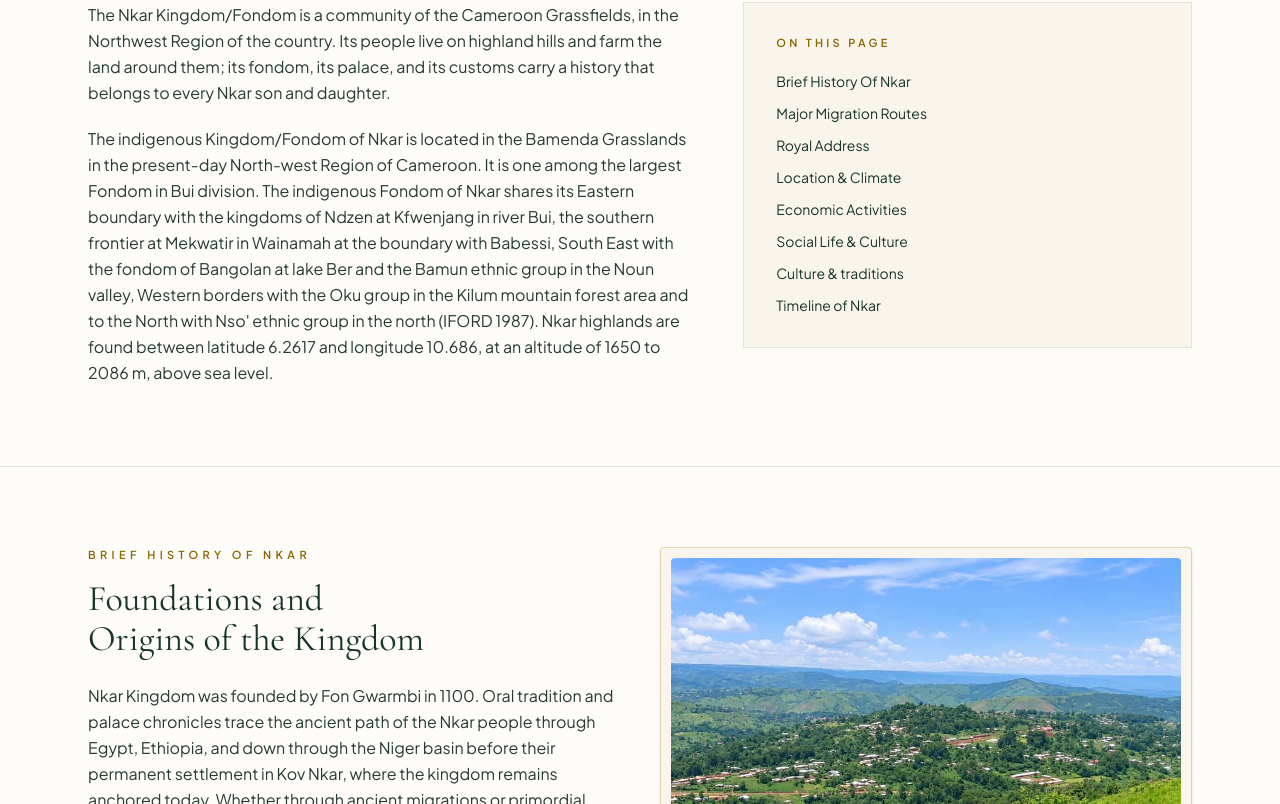
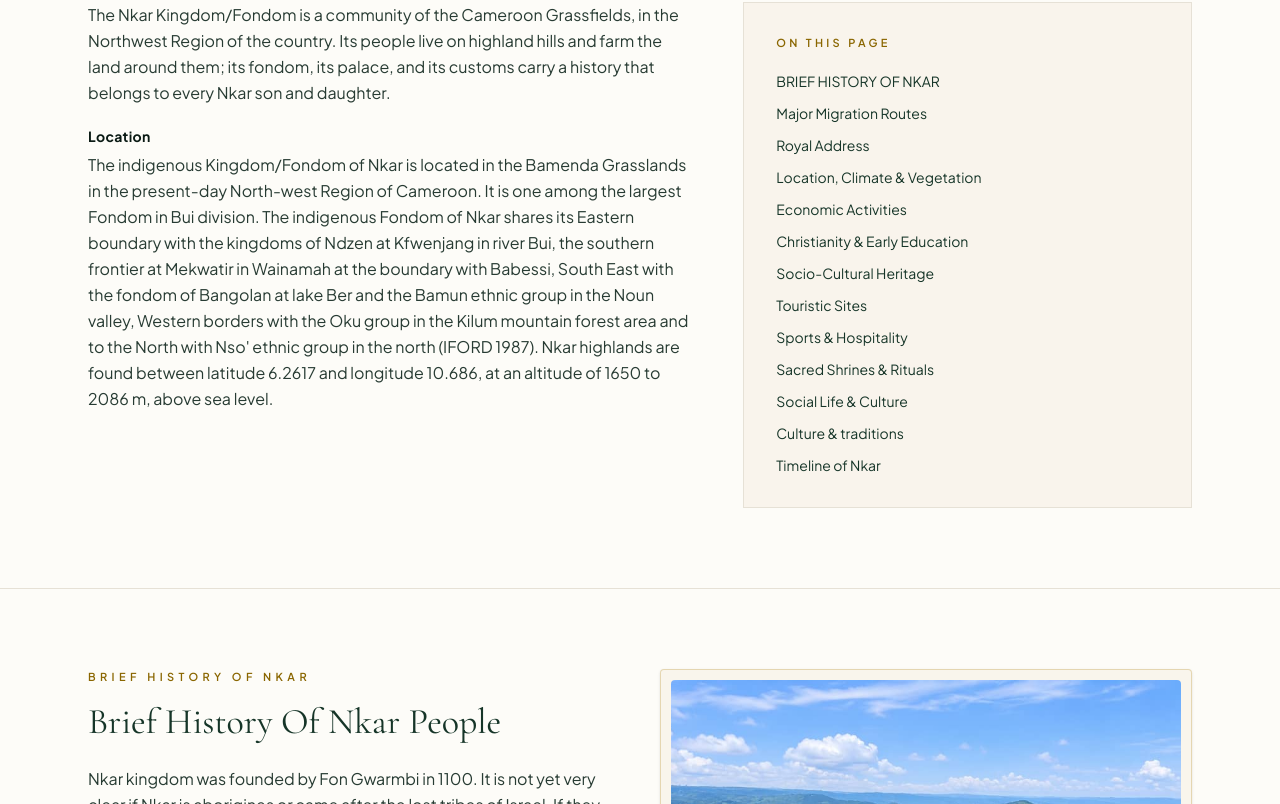
Before and after one commit to lauren-ta237/Nkar-Website, a React (Vite) app in the folder apps/web/: page /about in a window 1280 px wide. Shown: the part 676-1480 px from the top of the page. Built offline with nearby package versions, Linux system fonts and the light colour scheme; no server answers.

Commit message:
feat(about): add vegetation, economy, faith, heritage, sites, sports, and shrines

```diff
--- a/apps/web/src/data/culture.ts
+++ b/apps/web/src/data/culture.ts
@@ -54,14 +54,13 @@ export const aboutLead: string[] = [
 export const aboutSections: AboutSection[] = [
   {
     id: 'history',
-    eyebrow: 'Brief History of Nkar',
-    title: 'Foundations and Origins of the Kingdom',
+    eyebrow: 'BRIEF HISTORY OF NKAR',
+    title: 'Brief History Of Nkar People',
     image: images.villagePath,
     imageAlt: 'Highland path and traditional setting of the Nkar Fondom',
     paragraphs: [
-      'Nkar Kingdom was founded by Fon Gwarmbi in 1100. Oral tradition and palace chronicles trace the ancient path of the Nkar people through Egypt, Ethiopia, and down through the Niger basin before their permanent settlement in Kov Nkar, where the kingdom remains anchored today. Whether through ancient migrations or primordial settlement, Nkar has cultivated a distinct sovereign culture and civilization in the Northwest Region of Cameroon.',
-      'From its sacred capital at Kov Nkar, the kingdom flourished under the protection of a mystical trench where only those deemed ritually clean were permitted to reside. Across centuries, the Fondom has been governed by 25 Fons spanning eight royal dynasties interred in the sacred royal burial grounds of the Foem.',
-      'Nkar is also historically celebrated for its ancient metallurgical civilization. Research validated in academic defenses (Dr. Atle Dzeawuni, 2024) established that Nkar master metallurgists instituted iron smelting in Babungo around 1400. From sacred forges, copper axes, knives, spears, and royal ceremonial ornaments were produced, establishing an enduring legacy of craftsmanship and technology across the Grassfields.'
+      'Nkar kingdom was founded by Fon Gwarmbi in 1100. It is not yet very clear if Nkar is aborigines or came after the lost tribes of Israel. If they settled where they had always been, then we can say that Nkar began the Nkar Clan where they are settled now. They would not be the first in Africa. We already know of Lucy in East Africa. But if they are Israelites then we can trace them, since the conquest of Israel between 15th and 6th BCE. The Jews were conquered and they spread to India, Syria, Germania, France, Spain, Greece, Egypt, Portugal, America, Ethiopia, Algeria … either as Israelites, Samaritans or Jews. As such they became Islam, Christians, Jews, with diverse religions, rituals and cultures or practices. The Nkar should have passed through Egypt, Ethiopia, down to Niger, and found themselves in Kov Nkar where they are presently settled. The Miriang dance looks to have come right from Niger. It is left for the DNA to discover it. Whether as settlers or aborigines, Nkar has a unique culture in the North West Region of Cameroon.',
+      'Settlement and administration\nNkar has 24 Fons since 1100, starting with Fon Gwarmbi. There are about eight dynasties in the Foem (Burial area for the Fons). The Fons are enthroned by Nwerong Nkar (A regulatory institution of the people). Then he is taken to the Lav wong, to TaaKibuh then to the Fai Kishiyi, before other places.'
     ]
   },
   {
@@ -91,29 +90,88 @@ export const aboutSections: AboutSection[] = [
   },
   {
     id: 'geography',
-    eyebrow: 'Location & Climate',
-    title: 'Climate, Topography and Vegetation',
+    eyebrow: 'Location, Climate & Vegetation',
+    title: 'Climate, Topography and Highland Vegetation',
     image: images.highlands,
     imageAlt: 'Rolling green highland hills and valleys of Nkar',
     paragraphs: [
-      'The indigenous Fondom of Nkar is located in the Bamenda Grassfields of the Northwest Region of Cameroon, standing as one of the largest fondoms in Bui Division. The Nkar highlands lie between latitude 6.2617°N and longitude 10.686°E, with elevations ranging from 1,650 to 2,086 meters above sea level.',
-      'The kingdom shares historic boundaries on the East with the kingdom of Ndzen at Kfwenjang on River Bui; on the South at Mekwatir in Wainamah bordering Babessi; on the Southeast with Bangolan at Lake Ber and the Bamoum in the Noun Valley; on the West with Oku across the Kilum Mountain forest; and on the North with Nso.',
-      'Nkar experiences a temperate highland tropical climate, with temperatures ranging between 15°C and 30°C and an average annual rainfall of 2,525 mm influenced by the Intertropical Convergence Zone (ITCZ). The landscape features a continuous tropical savannah with rich Sporobolus (kikuyu) grass cover, punctuated by ancient relic forest groves preserved at Vekovi (Ngongbaa), Kov Nkar, and Ndzerem, alongside fertile river valleys lined with ferns, mosses, and raffia palms.'
+      'The indigenous Kingdom/Fondom of Nkar is located in the Bamenda Grassfields of the present-day North-west Region of Cameroon, standing as one of the largest fondoms in Bui Division. The Nkar highlands lie between latitude 6.2617\u00b0N and longitude 10.686\u00b0E, at an altitude of 1,650 to 2,086 meters above sea level (IFORD 1987).',
+      'Nkar shares its eastern boundary with the kingdom of Ndzen at Kfwenjang on River Bui; its southern frontier at Mekwatir in Wainamah bordering Babessi; its southeast with Bangolan at Lake Ber and the Bamun ethnic group in the Noun Valley; its western borders with Oku in the Kilum mountain forest area; and its north with the Nso ethnic group.',
+      'Vegetation and hydrology\nThe advancing Sahara desert, deforestation, and slash-and-burn farming practices have produced a grass cover vegetation known as the tropical savannah, with patches of relic forests surviving at Vekovi (Ngongbaa), Kov Nkar, and Ndzerem, alongside many river valleys lined with groves of palms, ferns, moss, and creeping plants (Awoni, 2022). These grasslands form a continuous tropical savannah with kikuyu (Sporobolus) grass cover. Alternating dry and wet seasons cause soil wash, especially on steep mountainous slopes, affecting volumes of streams and intermittent springs flowing from hill watersheds that sometimes dry out completely in the heart of the dry season (Yufenyuy Muhamed, 2020).'
     ]
   },
   {
     id: 'economy',
     eyebrow: 'Economic Activities',
-    title: 'Farming, Agriculture and Enterprise',
+    title: 'Agriculture, Enterprise and Craftsmanship',
     image: images.nkarHillFarms,
     imageAlt: 'Terraced agricultural farms and iconic conical hill of Nkar',
     paragraphs: [
-      'The people of Nkar have sustained a rich agricultural tradition grounded in the extraordinary fertility of their volcanic soils. Staple crops include maize, climbing beans, cassava, groundnuts, yams, cow peas, plantains, bananas, pumpkins, and highland huckleberry (njama-njama). Major agricultural cash crops include arabica coffee, sweet oranges, and extensive raffia palm bushes.',
-      'Livestock husbandry is practiced alongside crop cultivation, with families rearing oxen, goats, sheep, and local poultry across the highland pastures.',
-      'Nkar is also renowned for master raffia bamboo architecture and craftsmanship. With local bamboo, artisans design durable cupboards, beds, chairs, ceilings, stools, mats, and fences, as well as entire traditional structures. Fon Tumi Ntani II pioneered modern architecture in Bui Division by becoming the first traditional ruler to roof his palace with corrugated metal sheets.'
+      'The population of the Nkar indigenous kingdom is involved in diverse activities including agriculture, hunting, trade, and small livestock rearing. Economic operators are active and community forestry is developing in certain areas (MINFOF 2011), supported by fertile land and rich crops such as maize, cassava, oranges, kola nuts, vegetables of all kinds, and raffia palms for wine.',
+      'Craftsmanship and artistic heritage\nThe land of Nkar also supported blacksmithing and decorative arts such as crafting and weaving for which the Nkar people are known. Where migration history suggests broader links, these traditions may be traced to North or West African civilizations sharing similar artistic practices, alongside master raffia bamboo craftsmanship and architectural milestones such as Fon Tumi Ntani II roofing the palace with corrugated metal sheets in Bui Division.'
     ]
   },
   {
+    id: 'christianity-education',
+    eyebrow: 'Christianity & Early Education',
+    title: 'Faith, Schools and Inculturation in Nkar',
+    image: images.palaceGathering,
+    imageAlt: 'Community gathering and heritage celebrations in Nkar',
+    paragraphs: [
+      'After Shisong, Nkar was the second locality in the area to establish a Catholic church, a primary school, and a Home Economics Centre (a girls\u2019 vocational training institution). The construction of the Nkar Catholic Church remains legendary across all Bui communities, inspiring local proverbs referencing tasks as deliberate and enduring \u201cas the building of the church of Nkar.\u201d',
+      'Building lore and perseverance\nDuring construction, stones had to be transported from considerable distances. Local oral history recounts beliefs that stones carried to the site would mysteriously return to their quarry overnight or that newly laid walls would collapse before dawn, prompting HRH the Fon of Nkar to perform solemn traditional sacrifices to appease the custodians of the land. Because labor was strenuous and organized on a task basis, villagers famously joked that the Reverend Father would leave his eyeglasses perched on a tree so workers believed he was watching them even in his absence. After years of perseverance, the church was completed.',
+      'Inculturation and clergy legacy\nThis church also houses a landmark piece of cultural-religious art: the statue of St. Charles Lwanga, whose arrival sparked immense celebration across Bui Division and continues to attract visitors from afar. Following Shisong, Nkar hosted the second priestly ordination in Bui Division, that of Rev. Fr. Bushu\u2014an unprecedented gathering for which the historic stadium grandstand was constructed. Inculturation took root through the integration of local musical instruments into Catholic liturgy, and Nkar boasts one of the highest numbers of men who harmonize traditional Nso duties with devout Christian faith, alongside a rich legacy of producing numerous Catholic clergy and religious sisters across Bui Division and Cameroon.'
+    ]
+  },
+  {
+    id: 'socio-cultural-heritage',
+    eyebrow: 'Socio-Cultural Heritage',
+    title: 'Community Infrastructure, Institutions and Rites',
+    image: images.villagePath,
+    imageAlt: 'Traditional pathways and community spaces of Nkar',
+    paragraphs: [
+      'Prior to the administrative creation of Jakiri Subdivision, Nkar served as the undisputed center of socio-cultural life in Dzekwa. Its expansive Catholic school playground hosted major national celebrations on February 11 (Youth Day) and May 20 (National Day). Pupils traveled from across Dzekwa\u2014including Sop, Messiah, Vekovi, Wainamah, Ngomrin, Kisedzam, Matum, Berr, Shiy, Nooyi, Visovmboo, Kiluun, Tan, and Jakiri\u2014to receive First Holy Communion and sit for their Common Entrance and First School Leaving Certificate examinations.',
+      'Water, vocational training and sacred rites\nNkar secured its pipe-borne water supply through joint efforts between the Catholic Mission and community labor. Participation was mandatory: absentees were barred from njangi houses and heavily fined, while the Nwerong regulatory society enforced compliance by confiscating hoes from women who bypassed community labor for their farms. Today, the community continues extending the water catchment network so every quarter has clean water.',
+      'Purification and ancestral memory\nSimilarly, the Nkar Girls\u2019 Vocational Training Centre trained generations of young women from across Dzekwa in home economics and domestic management. Culturally, Nkar is renowned across Bui fondoms for its princesses and for its distinguished Nwerong society, particularly during annual sacrifices at the top of the Holy Mountain (Kiruminin) when sacred music resonates across Nso and neighboring fondoms. Oral tradition also preserves the memory of a defensive trench around the fondom with hidden crossings known only to Nkar natives, as well as the periodic \u201cbreaking of the Kilun,\u201d a communal purification ritual in which sons and daughters of Nkar return home to shout in unison, break their kilun, and blow wood ash into the air to banish evil spirits and misfortune.'
+    ]
+  },
+  {
+    id: 'touristic-sites',
+    eyebrow: 'Touristic Sites',
+    title: 'Notable Landmarks and Heritage Sites in Nkar',
+    image: images.nkarHillFarms,
+    imageAlt: 'Scenic hills and landmarks of the Nkar Fondom',
+    paragraphs: [
+      '1. Nkongchoor\nA renowned local blacksmith specializing in traditional drum craftsmanship in Wainkar.',
+      '2. Historic Old Nkar Market & Former Home Economics Centre\nThe historic old Nkar market in Wainkar located beside the Nursery School, alongside the historic former Home Economics Centre.',
+      '3. Nkar Catholic Church, Primary School & Health Centre\nThe Nkar Catholic Church (featuring the landmark statue of St. Charles Lwanga), the Nkar Catholic Primary School with its historic playground, the adjacent Catholic Health Centre, and the new Nkar Community Hall.',
+      '4. Ancient Baobab Trees, Palace & Sacred Sites\nThe iconic ancient Baobab trees scattered across the fondom, the Fon\u2019s Palace and its resident colony of bats, the Holy Mountain (Kiruminin), and the sacred royal shrine where past Fons are laid to rest.'
+    ]
+  },
+  {
+    id: 'sports-hospitality',
+    eyebrow: 'Sports & Hospitality',
+    title: 'Athletics, Hospitality and Local Livelihoods',
+    image: images.palaceGathering,
+    imageAlt: 'Community life and sporting heritage of Nkar and Dzekwa',
+    paragraphs: [
+      'Nkar has long been a premier sporting hub in Bui Division. Before the creation of Jakiri Subdivision, athletic gatherings drew crowds from all four corners of Dzekwa. In the early 1960s, visits by the celebrated traveling football club \u201cHoly Joe\u201d brought immense excitement, particularly their clash against Nkar\u2019s second-division side, BBC. Local football lore also recalls the rivalry match between BBC and SAC, marked by dramatic pitch-side commotion when a spectator attempted to place a charm behind BBC\u2019s goalpost.',
+      'Football figures and local hospitality\nCelebrated football figures include Shufai Manfe (popularly known as \u201cNyam Boker\u201d in his playing days) and longtime goalkeeper Mr. Raphael (\u201cTaah Suum\u201d), while the visit of football legend His Excellency Roger Milla on Saturday, March 6, was anticipated as a catalyst to revitalize sporting and civic energy across Nkar and Dzekwa. Despite a lack of commercial hotels, Nkar people are renowned for warm hospitality and never leave a visitor stranded, while abundant raffia palm wine (\u201cmimboo\u201d) and sweet oranges support youth livelihoods across Dzekwa.'
+    ]
+  },
+  {
+    id: 'sacred-shrines-rituals',
+    eyebrow: 'Sacred Shrines & Rituals',
+    title: 'Traditional Deities and Consultation Sites',
+    image: images.highlands,
+    imageAlt: 'Sacred highland terrain and ritual sites of Nkar',
+    paragraphs: [
+      'Nyuy wo Nkwoenjang (Gwarkang)\nMale deity: before leaving for Nkwoenjang, the land lords worship the gods of Kirumen hill (male) and Woe at Minsai, and the Fon of Nkar worships Nkwoenjang together with the Fon of Ndzoeen.',
+      'Nyuy wo Kibang\nWorshipped by the Fon of Nkar together with the Fon of Ngoran\u2014each standing on his own land while consulting. On the way to Kibang at Ber, the Fon of Nkar and his lords consult and worship Nyuy wo Njah (near Baptist Church Nkar), Nyuy wo Mbishah Nkar, Nyuy wo Ntsulong (near the Gendarmerie Brigade Jakiri), Nyuy wo Abakwa Jakiri, Nyuy wo Fafoem at Mantum, Nyuy wo Ngewir (male), Nyuy wo Kilankenyuy (at Ber), Nyuy wo Kimbvevrin (on the way to Kutupit), and then Nyuy wo Kibang ke Ber.',
+      'Nyuy wo Kov Ngongbaa\nMale deity consulted by the Fon of Nkar with the Fon of Oku, each standing on his land while consulting. Before reaching Ngongbaa, the gods consulted along the way include Nyuy wo Vikuvtsen, Nyuy wo Taamboh (Kintsenjam), Nyuy wo Kah Vekovi, Nyuy wo Shulav Mfuh (Vekovi), Nyuy wo Tiy Nkui (Vekovi), and Nyuy wo Shuu Kov Ngonbaa.',
+      'Nyuy wo Tonsai & Nyuy wo Kirumen\nBefore reaching Nyuy wo Tonsai Tan, way-station consultations include Nyuy wo Shuu Kishaar (Kifom), Nyuy wo Liv (near Tan), and Nyuy wo Yenih (on the way to Mbokam, near the residence of Ardo Karimo). For Nyuy wo Kirumen, the Fon first consults Nyuy wo Shah Kinying before reaching Kirumen.'
+    ]
+  },  {
     id: 'dances',
     eyebrow: 'Social Life & Culture',
     title: 'Traditional Dances, Music and Community Life',
--- a/apps/web/src/pages/About.tsx
+++ b/apps/web/src/pages/About.tsx
@@ -60,7 +60,7 @@ export default function About() {
           <div className="mt-12 grid gap-12 lg:grid-cols-[1.15fr_0.85fr]">
             <div className="space-y-5 text-base leading-relaxed text-forest-800/90">
               {aboutLead.map((paragraph) => {
-                const isLocation = paragraph.startsWith('The indigenous Fondom of Nkar is located');
+                const isLocation = paragraph.startsWith('The indigenous Kingdom/Fondom of Nkar is located') || paragraph.startsWith('The indigenous Fondom of Nkar is located');
                 return (
                   <div key={paragraph.slice(0, 24)}>
                     {isLocation && (
```
Also changed, not shown: 1 other file (tests, documents, lock files or other folders).
